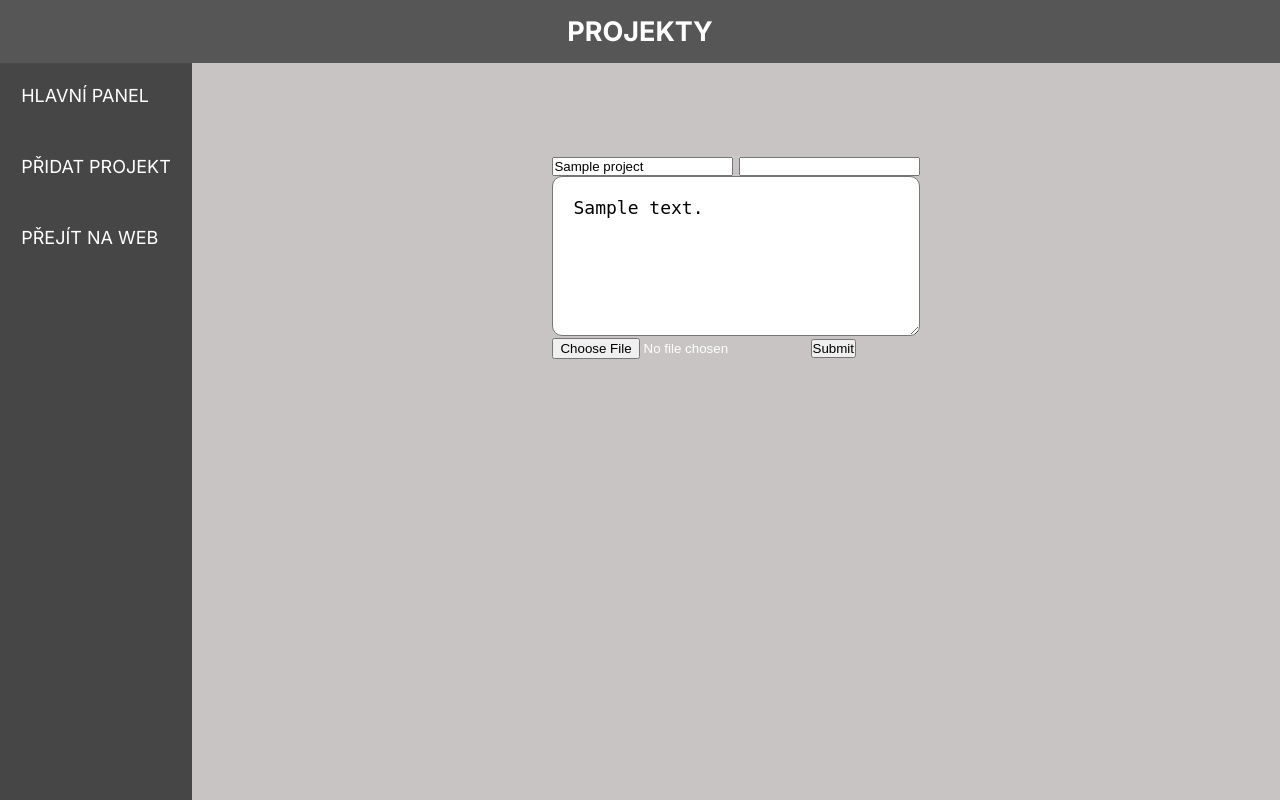
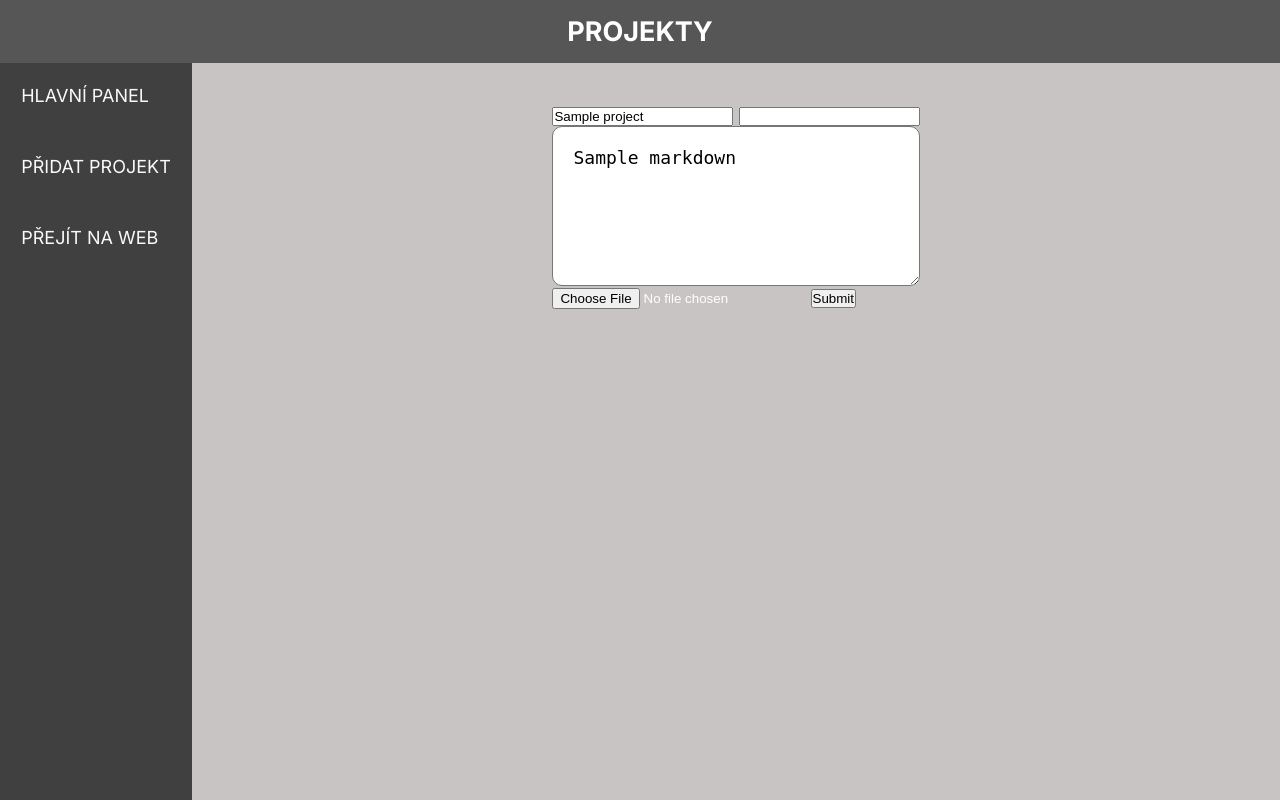
Before and after one commit to Jakub-coding99/portfolio-web, a Python web app: template templates/admin/edit_project.html in a window 1280 px wide. Run offline with Jinja, Linux system fonts and the light colour scheme; the template is opened without the code that fills it: most values are stand-ins (such as "Sample title", 1, 10 or a date in 2020).

Commit message:
edited way of posting project with markdowns

```diff
--- a/database.py
+++ b/database.py
@@ -9,6 +9,7 @@ class Projects(SQLModel,table = True):
     description: str
     image_url: list[str] | None = Field(default=None, sa_column=Column(JSON))
     preview: str
+    markdown: str
 
 class Admin(SQLModel, table = True):
     id: int | None = Field(default=None, primary_key=True)
--- a/static/admin.css
+++ b/static/admin.css
@@ -28,6 +28,7 @@ body {
     display: grid;
     grid-template-columns: 15% 85%;
     grid-template-rows: auto;
+     background-color: rgb(200, 196, 196);
 }
 
 /* header */
@@ -100,9 +101,9 @@ header {
 
 
 .admin-section {
-    background-color: rgb(200, 196, 196);
 
-    height: 100vh;
+
+    min-height: 100%;
      grid-column: 2;
     grid-row: 2;
 
@@ -114,9 +115,10 @@ header {
 .container {
 
 
-    margin-top: 100px;
+    margin-top: 50px;
     display: flex;
     justify-content: center;
+
 
 
 
--- /dev/null
+++ b/static/admin.js
@@ -0,0 +1,9 @@
+
+console.log("vse ok")
+
+const fileInput = document.querySelector(".file-input")
+fileInput.addEventListener("change", (event) => {
+    files = event.target.files
+    for(file of files){
+        console.log(file["name"])
+    }})
--- a/templates/admin/admin_add_project.html
+++ b/templates/admin/admin_add_project.html
@@ -20,7 +20,7 @@
 <div class="admin-section">
     <div class="container">
 
-        <form class="admin-projects-input" action="{{ url_for('add_project') }}" method="POST" enctype="multipart/form-data">
+        <form class="admin-projects-input project-form" action="{{ url_for('add_project') }}" method="POST" enctype="multipart/form-data">
             <a href="{{url_for('get_admin_pannel')}}">zpět</a>
             <div class="form-wrapper-admin">
                 <h2>Přidat projekt</h2>
@@ -69,7 +69,7 @@
                 <div class="row">
                     <div class="label-input">
                         <label for="">Choose image, first image is preview image</label>
-                        <input type="file" id="" name = "files" multiple>
+                        <input class="file-input" type="file" id="" name = "files" multiple>
 
                     </div>
 
@@ -97,3 +97,5 @@
 
 
 {% endblock %}
+
+{% block  js%}<script src="../../static/admin.js"></script>{% endblock %}
--- a/templates/admin/edit_project.html
+++ b/templates/admin/edit_project.html
@@ -22,12 +22,12 @@
 <div class="container">
     <div class="edit-projects">
 
-        <form action="{{url_for('post_edit_project',id = project.id)}}" method="post" enctype="multipart/form-data">
+        <form class="project-form" action="{{url_for('post_edit_project',id = project.id)}}" method="post" enctype="multipart/form-data">
 
             <input type="text" value="{{project.title}}" name="title">
             <input type="text"  id="" value="{{project.preview}}" name="preview">
-            <textarea name="description" id="" >{{project.description}}</textarea>
-            <input type="file" value="{{project.image}}">
+            <textarea name="markdown_text" id="" >{{project.markdown}}</textarea>
+            <input class="file-input" type="file" value="{{project.image}}">
             <input type="submit">
 
 
@@ -41,3 +41,5 @@
 </div>
 
 {% endblock %}
+
+{% block  js%}<script src="../../static/admin.js"></script>{% endblock %}
--- a/templates/base.html
+++ b/templates/base.html
@@ -32,7 +32,10 @@
    {% endblock %}
 
 
-   <script src="../static/main.js"></script>
+{% block js %}{% endblock %}
+
+
+
 </body>
 
 </html>
--- a/templates/index.html
+++ b/templates/index.html
@@ -20,3 +20,5 @@
 {% include "footer.html" %}
 
 {% endblock %}
+
+{% block js %}<script src="../static/main.js"></script>{% endblock %}
```
Also changed, not shown: main.py (+20 -5 lines), templates/projects.html (+4 -4 lines), static/main.js (line endings or trailing spaces), templates/admin/admin_main.html (line endings or trailing spaces).
